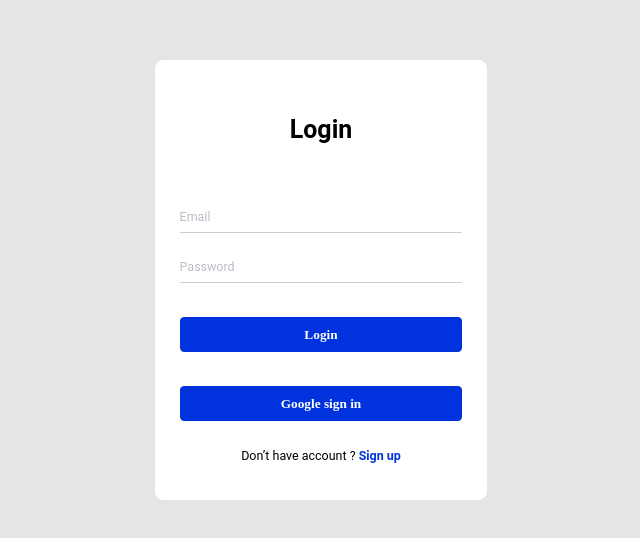
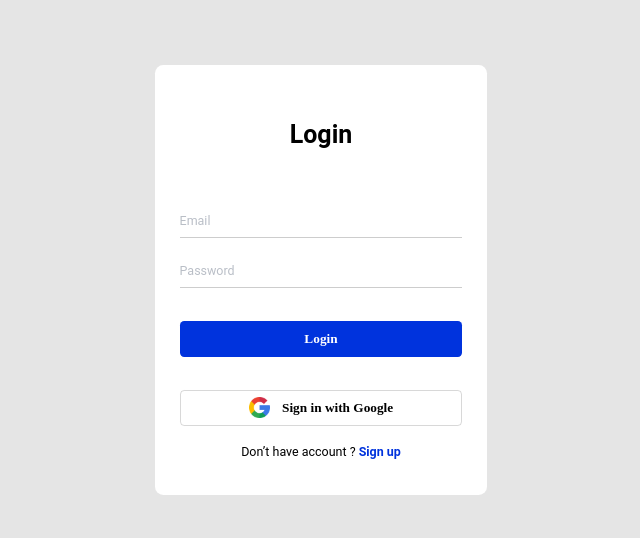
Before and after one commit to ernstov/rf-frontend, a Vue app in the folder app/: page /login in a window 1280 px wide. Shown: the part 120-658 px from the top of the page, without its empty margins (319-959 px from the left). Built offline with nearby package versions, Linux system fonts and the light colour scheme; no server answers; what vue3-google-oauth2 would draw is missing.

Commit message:
Add sign-in with google button

```diff
--- a/app/src/components/GoogleSignIn.vue
+++ b/app/src/components/GoogleSignIn.vue
@@ -1,5 +1,8 @@
 <template>
-  <button @click="handleClickSignIn">Google sign in</button>
+  <button @click="handleClickSignIn" class="google-btn">
+    <img src="@/assets/images/google.png" alt="" />
+    Sign in with Google
+  </button>
 </template>
 
 <script>
@@ -13,11 +16,11 @@ export default {
         }
         const token = googleUser.getAuthResponse();
         console.log(token);
-    //     ApiService.post("/auth/google/").then((response) => {
-    //       console.log(response);
-    //     }).catch((error) => {
-    //         console.log(error);
-    //     })
+        //     ApiService.post("/auth/google/").then((response) => {
+        //       console.log(response);
+        //     }).catch((error) => {
+        //         console.log(error);
+        //     })
       } catch (error) {
         console.error(error);
         return null;
@@ -40,3 +43,20 @@ export default {
   },
 };
 </script>
+<style lang="scss" scoped>
+.google-btn {
+  background-color: transparent !important;
+  border: 0.19rem solid rgba(104, 104, 104, 0.26);
+  display: flex;
+  align-items: center;
+  justify-content: center;
+  padding: 0 2rem;
+  color: $color-black !important;
+  border-radius: 0.5rem;
+  img {
+    width: 2.5rem;
+    height: auto;
+    margin-right: 1.5rem;
+  }
+}
+</style>
--- a/app/src/store/modules/auth/actions.js
+++ b/app/src/store/modules/auth/actions.js
@@ -22,9 +22,10 @@ export default {
         StorageService.saveData("access", tokens.access);
         StorageService.saveData("refresh", tokens.refresh);
         context.commit("setUser", requestObject.email);
+        return response;
       })
       .catch(function (error) {
-        console.log(error);
+        throw error;
       });
   },
   logout(context) {
--- a/app/src/views/TheLogin.vue
+++ b/app/src/views/TheLogin.vue
@@ -2,6 +2,7 @@
   <div class="login flex justify-center items-center">
     <form @submit.prevent="login()">
       <h1>Login</h1>
+        <p v-if="errorMessage" class="error">{{this.errorMessage}}</p>
       <input type="email" placeholder="Email" v-model="email" required />
       <input
         type="password"
@@ -37,6 +38,8 @@ export default {
 
       emailMessage: null,
       passwordMessage: null,
+
+      errorMessage: "",
     };
   },
   methods: {
@@ -46,19 +49,10 @@ export default {
           email: this.email,
           password: this.password,
         };
-        await this.$store.dispatch("authModule/login", payloadData).then(() => {
-          this.$router.push("program-dashboard");
-        });
+        await this.$store.dispatch("authModule/login", payloadData)
+        this.$router.push("program-dashboard");
       } catch (error) {
-        if (error.response.status === 401) {
-          for (const key in error.response.data) {
-            console.log(Object.hasOwnProperty.call(error.response.data, key));
-            // if (Object.hasOwnProperty.call(error.response.data, key)) {
-            //   const element = object[key];
-
-            // }
-          }
-        }
+        console.log(error.response.data);
       }
     },
   },
@@ -81,6 +75,10 @@ export default {
       font-weight: bold;
       text-align: center;
       margin-bottom: 6rem;
+    }
+    .error{
+      color: red;
+      font-size: 1.4rem;
     }
     input {
       width: 100%;
```
Also changed, not shown: app/src/assets/images/google.png (added), 1 other file (tests, documents, lock files or other folders).
